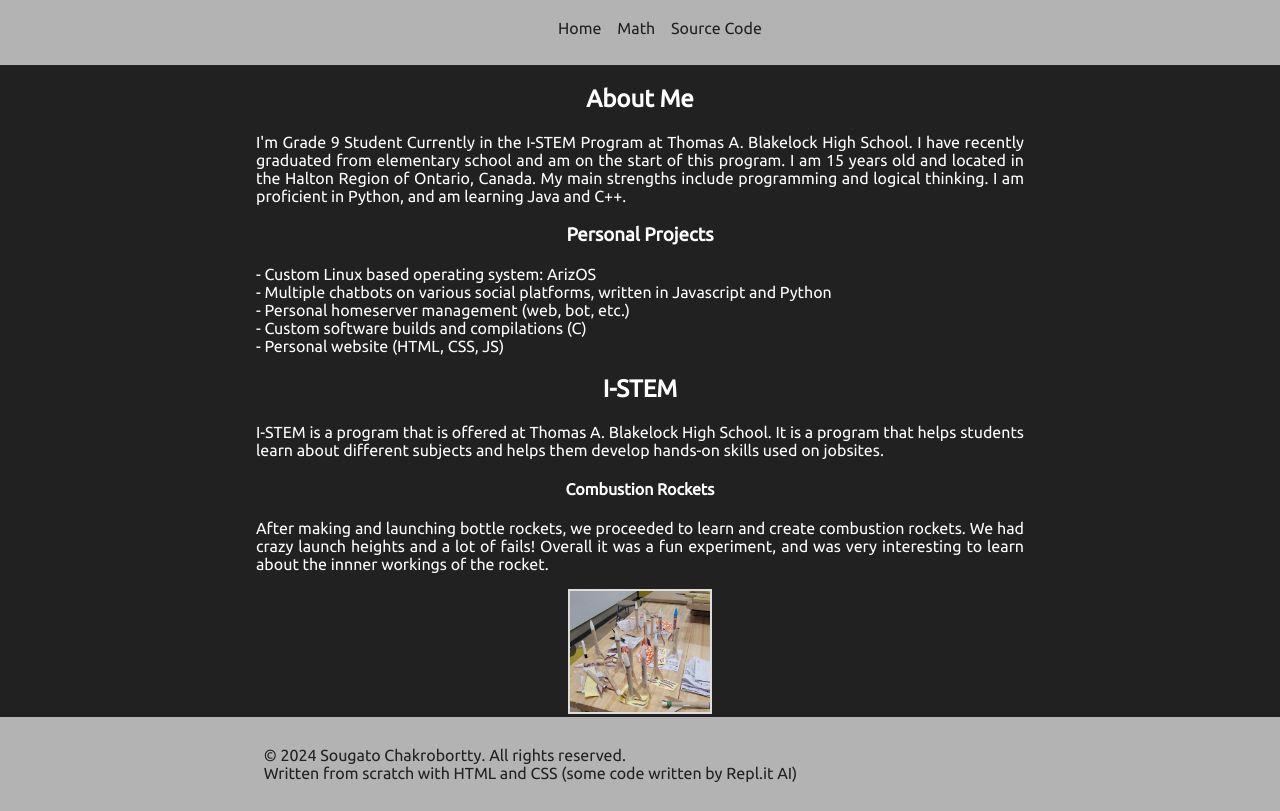
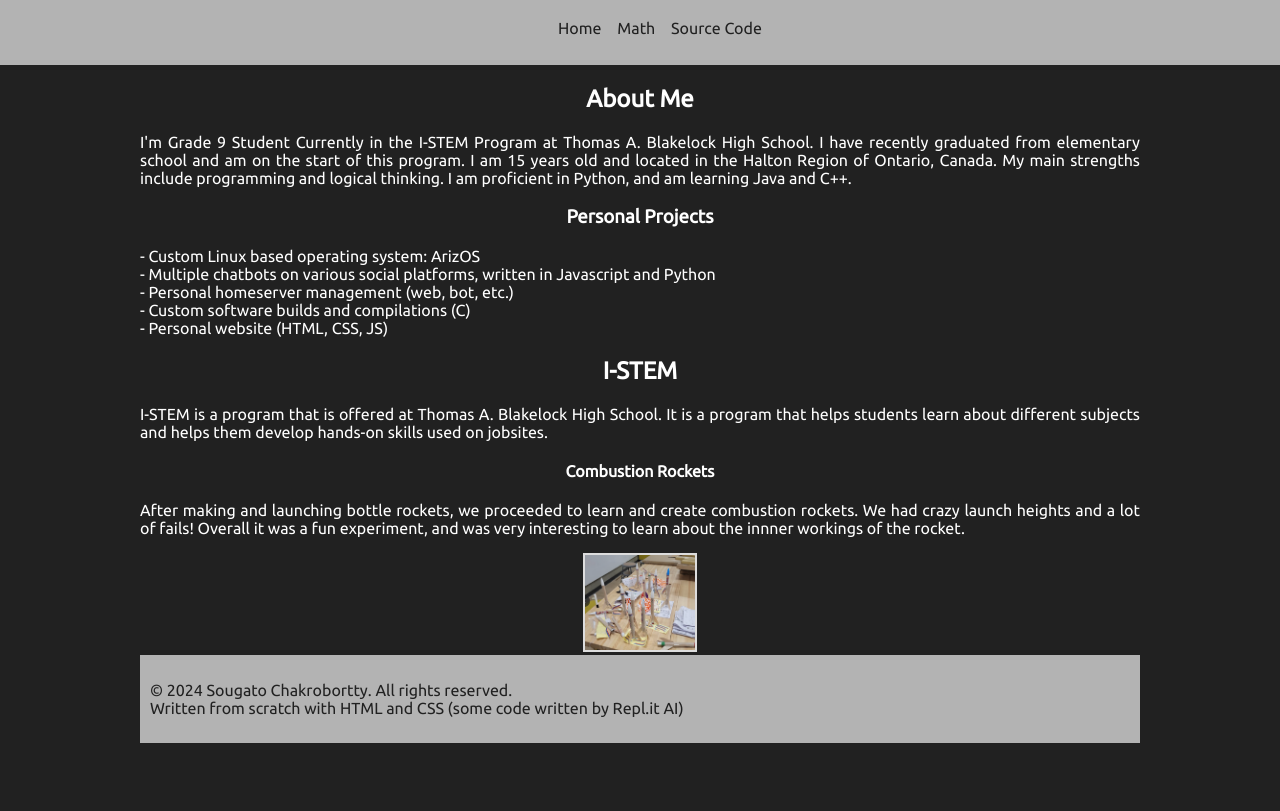
Before and after one commit to ScoderCoder/Self-Portfolio, a plain HTML site: page index.html in a window 1280 px wide. Shown: the part 74-885 px from the top of the page. After the commit the page ends 837 px from the top, so only its background shows below. Drawn offline with Linux system fonts and the light colour scheme.

Commit message:
Fix scaling

```diff
--- a/index.html
+++ b/index.html
@@ -22,6 +22,8 @@
     </div>
   </header>
 
+  <div class="allother">
+
   <div class="about section">
     <h2>About Me</h2>
     <p class="sectionp">I'm Grade 9 Student Currently in the I-STEM Program at Thomas A. Blakelock High School. I have recently graduated from elementary school and am on the start of this program. I am 15 years old and located in the Halton Region of Ontario, Canada. My main strengths include programming and logical thinking. I am proficient in Python, and am learning Java and C++.</p>
@@ -45,6 +47,8 @@
   <div class="footer">
     <p>&copy; 2024 Sougato Chakrobortty. All rights reserved. <br>Written from scratch with HTML and CSS (some code written by Repl.it AI)</p>
   </div>
+
+  </div>
 </body>
 
 </html>
--- a/style.css
+++ b/style.css
@@ -1,10 +1,15 @@
 @import url('https://fonts.googleapis.com/css2?family=Ubuntu&display=swap');
 
 html, body {
+  background-color: #212121;
+  margin: 0;
+  padding: 0;
+}
+
+.allother {
     height: 100%;
-    margin: 0;
-    padding: 0;
-    width: 100;
+    margin: 20px auto;
+    max-width: 1000px;
     background-color: #212121;
     color: #ffffff;
 }
@@ -73,8 +78,7 @@ li {
 p {
   text-align: justify;
   text-justify: inter-word;
-  margin-left: 20%;
-  margin-right: 20%;
+
 }
 
 .formitable {
```
Also changed, not shown: math.html (+2 -0 lines).
